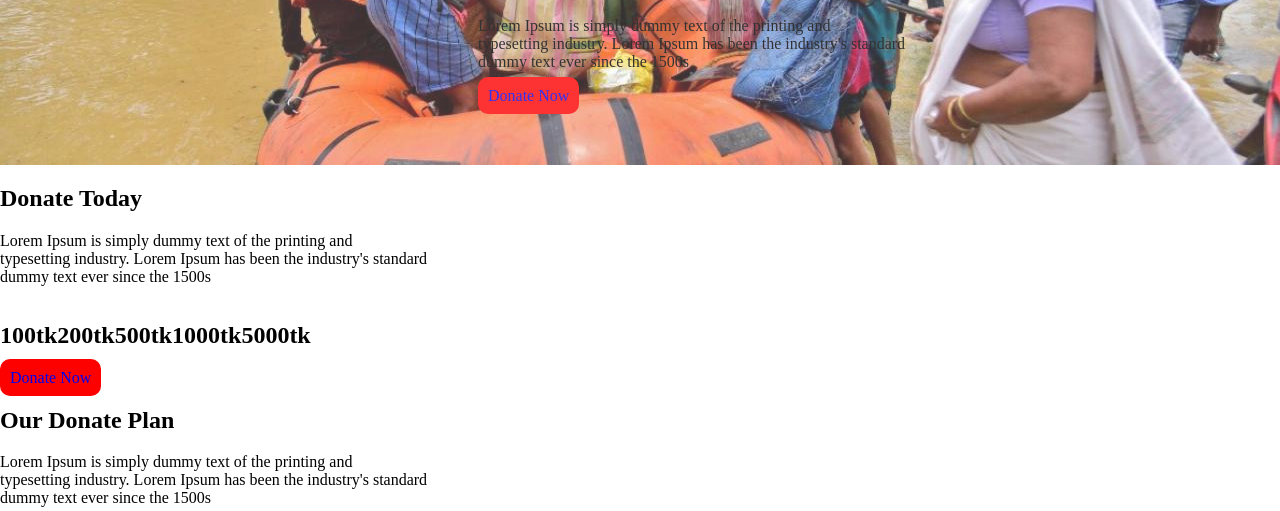
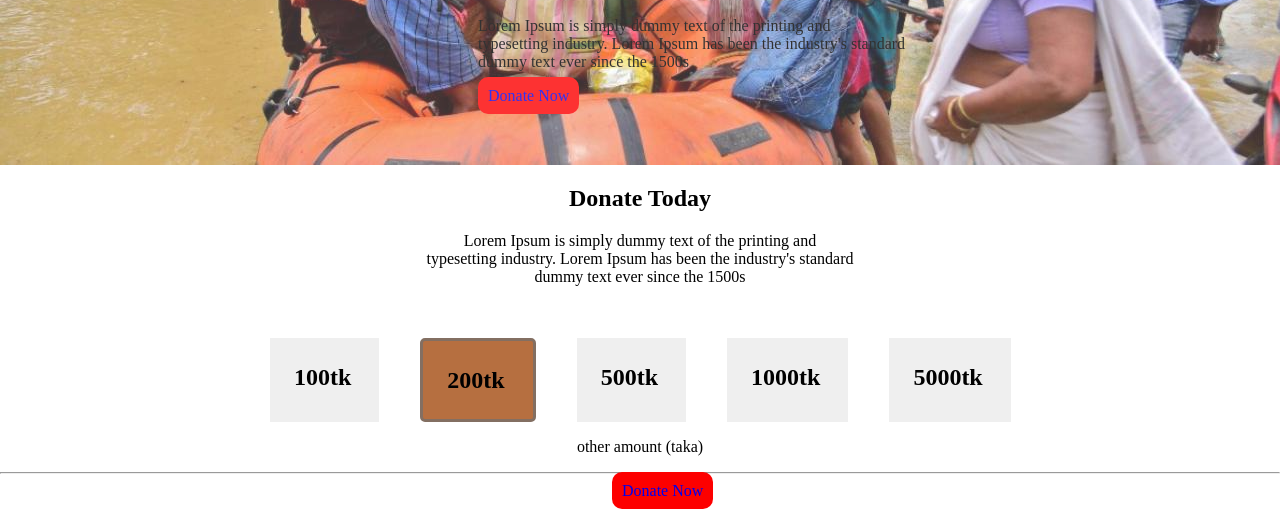
Before and after one commit to jamilRahman/Assignment_1-Donate-, a plain HTML site: page index.html in a window 1280 px wide. Shown: the part 315-826 px from the top of the page. Drawn offline with Linux system fonts and the light colour scheme.

Commit message:
Our Donate Plan

```diff
--- a/index.css
+++ b/index.css
@@ -29,6 +29,36 @@ body{
 /*-----------------------------Donate Today----------------------------*/
 .today{
     display: flex;
+    margin-left: 270px;
+}
+.tod{
+    text-align: center;
+
+}
+.donatetoday{
+    border-style: none;
+    margin-right: 41px;
+    padding: 6px 28px 5px 24px;
+    border-color: #836f62;
+    background-color: #efefef;
+}
+.donateborder{
+    border-style: solid;
+    margin-right: 41px;
+    padding: 6px 28px 5px 24px;
+    border-color: #836f62;
+    background-color: #b66f40;
+    border-radius: 5px;
+}
+.other{
+    text-align: center;
+}
+.button1{
+    text-decoration: none;
+    background-color: #fd0000;
+    padding: 10px;
+    border-radius: 10px;
+    margin-left: 612px;
 }
 /*-----------------------------Our Donate Plan----------------------------*/
 .plan{
--- a/index.html
+++ b/index.html
@@ -17,14 +17,15 @@
     </section>
 <!--------------------------Donate Today--------------------->
 <section>
-    <h1>Donate Today</h1>
-    <p>Lorem Ipsum is simply dummy text of the printing and <br>typesetting industry. Lorem Ipsum has been the industry's standard<br> dummy text ever since the 1500s</p>
+    <h1 class="tod">Donate Today</h1>
+    <p class="tod">Lorem Ipsum is simply dummy text of the printing and <br>typesetting industry. Lorem Ipsum has been the industry's standard<br> dummy text ever since the 1500s</p>
+    <br><br>
     <div class="today">
         <div class="donatetoday">
           <h1>100tk</h1>
         </div>
 
-        <div class="donatetoday">
+        <div class="donateborder">
           <h1>200tk</h1>
         </div>
 
@@ -39,7 +40,10 @@
           </div>
 
     </div>
-    <a class="button" href="https://www.w3schools.com/" target="_blank">Donate Now</a>
+    <p class="other">other amount (taka)</p>
+    <hr>
+    <a class="button1" href="https://www.w3schools.com/" target="_blank">Donate Now</a>
+
 
 </section>
 
```
